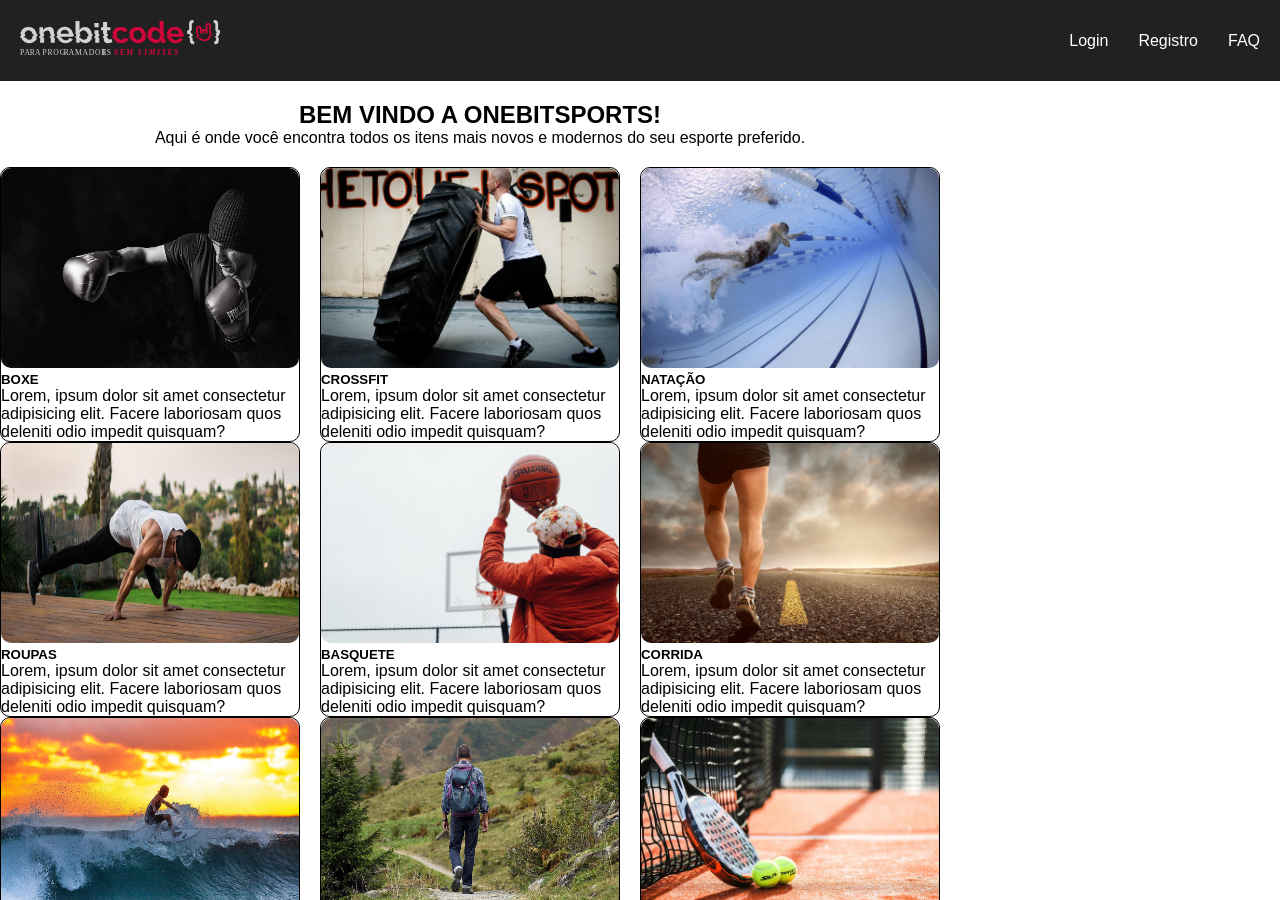
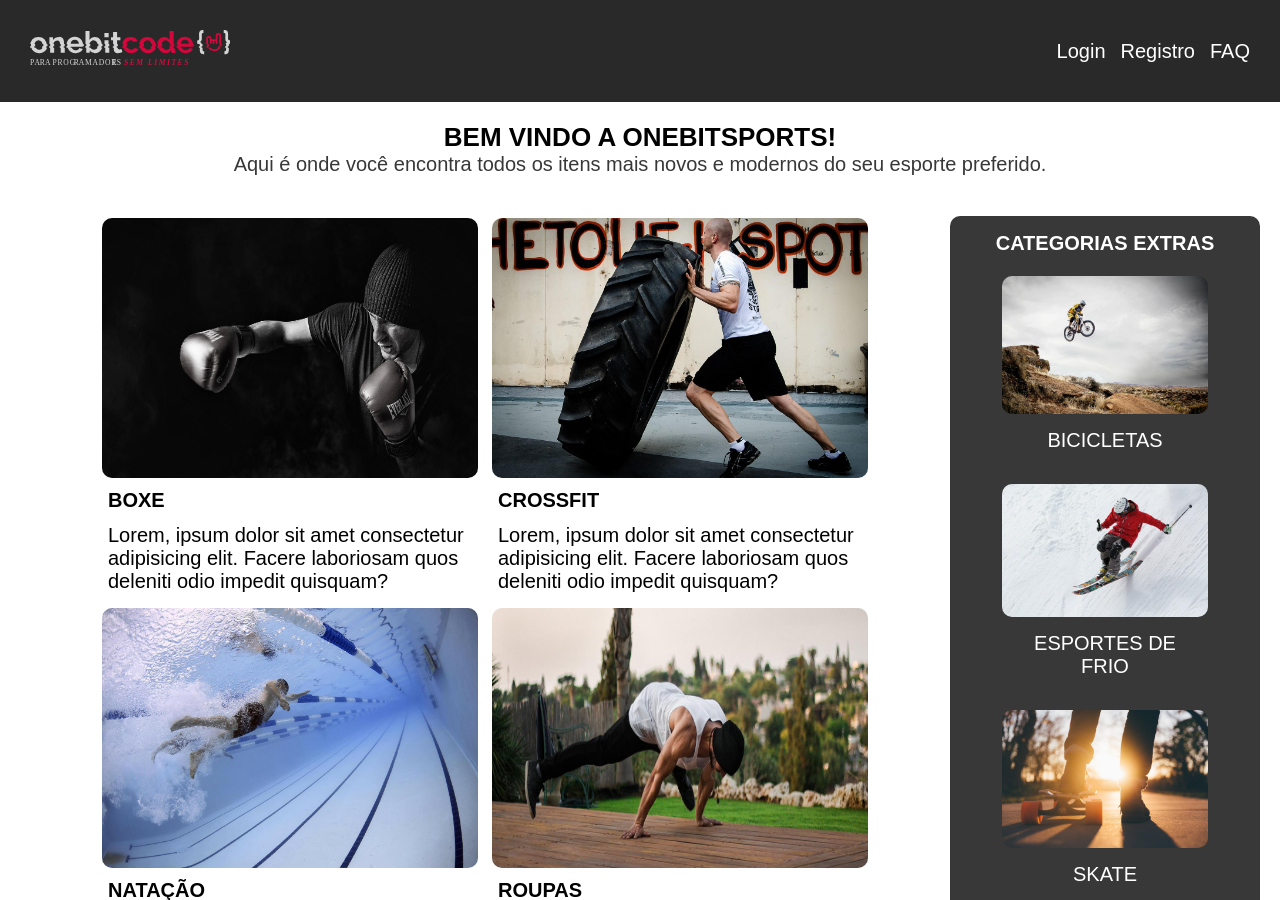
Before and after one commit to danielmaica/one-bit-code, a plain HTML site: page css_moderno/ex_final_flexbox_grid/index.html in a window 1280 px wide. Shown: the top 900 px of the page. Drawn offline with Linux system fonts and the light colour scheme.

Commit message:
projeto conclúido

```diff
--- a/css_moderno/ex_final_flexbox_grid/index.html
+++ b/css_moderno/ex_final_flexbox_grid/index.html
@@ -14,7 +14,7 @@
           <img
             src="./imagens/logo-onebitcode.svg"
             alt="logo One Bit Code"
-            class="logo-onebitcode"
+            class="logoOnebitcode"
           />
         </a>
         <nav>
@@ -23,119 +23,123 @@
           <a href="">FAQ</a>
         </nav>
       </header>
-      <section class="main-content">
+
+      <h1 class="sectionTitle" id="backToTop">BEM VINDO A ONEBITSPORTS!</h1>
+      <p class="sectionDescription">
+        Aqui é onde você encontra todos os itens mais novos e modernos do seu
+        esporte preferido.
+      </p>
+
+      <section class="mainContent">
         <div class="modalities">
-          <div class="description">
-            <h1>BEM VINDO A ONEBITSPORTS!</h1>
-            <p>
-              Aqui é onde você encontra todos os itens mais novos e modernos do
-              seu esporte preferido.
-            </p>
-          </div>
           <div class="modality boxe">
             <img src="./imagens/boxe.jpg" alt="boxe" />
-            <h5>BOXE</h5>
-            <p>
+            <h5 class="modalityTitle">BOXE</h5>
+            <p class="modalityDescription">
               Lorem, ipsum dolor sit amet consectetur adipisicing elit. Facere
               laboriosam quos deleniti odio impedit quisquam?
             </p>
           </div>
           <div class="modality crossfit">
             <img src="./imagens/crossfit.jpg" alt="crossfit" />
-            <h5>CROSSFIT</h5>
-            <p>
+            <h5 class="modalityTitle">CROSSFIT</h5>
+            <p class="modalityDescription">
               Lorem, ipsum dolor sit amet consectetur adipisicing elit. Facere
               laboriosam quos deleniti odio impedit quisquam?
             </p>
           </div>
           <div class="modality swimming">
             <img src="./imagens/natacao.jpg" alt="natação" />
-            <h5>NATAÇÃO</h5>
-            <p>
+            <h5 class="modalityTitle">NATAÇÃO</h5>
+            <p class="modalityDescription">
               Lorem, ipsum dolor sit amet consectetur adipisicing elit. Facere
               laboriosam quos deleniti odio impedit quisquam?
             </p>
           </div>
           <div class="modality clothes">
             <img src="./imagens/roupas.jpg" alt="roupas" />
-            <h5>ROUPAS</h5>
-            <p>
+            <h5 class="modalityTitle">ROUPAS</h5>
+            <p class="modalityDescription">
               Lorem, ipsum dolor sit amet consectetur adipisicing elit. Facere
               laboriosam quos deleniti odio impedit quisquam?
             </p>
           </div>
           <div class="modality basketball">
             <img src="./imagens/basquete.jpg" alt="basquete" />
-            <h5>BASQUETE</h5>
-            <p>
+            <h5 class="modalityTitle">BASQUETE</h5>
+            <p class="modalityDescription">
               Lorem, ipsum dolor sit amet consectetur adipisicing elit. Facere
               laboriosam quos deleniti odio impedit quisquam?
             </p>
           </div>
           <div class="modality running">
             <img src="./imagens/corrida.jpg" alt="corrida" />
-            <h5>CORRIDA</h5>
-            <p>
+            <h5 class="modalityTitle">CORRIDA</h5>
+            <p class="modalityDescription">
               Lorem, ipsum dolor sit amet consectetur adipisicing elit. Facere
               laboriosam quos deleniti odio impedit quisquam?
             </p>
           </div>
           <div class="modality surf">
             <img src="./imagens/surf.jpg" alt="surf" />
-            <h5>SURF</h5>
-            <p>
+            <h5 class="modalityTitle">SURF</h5>
+            <p class="modalityDescription">
               Lorem, ipsum dolor sit amet consectetur adipisicing elit. Facere
               laboriosam quos deleniti odio impedit quisquam?
             </p>
           </div>
           <div class="modality trail">
             <img src="./imagens/trilha.jpg" alt="trilha" />
-            <h5>TRILHA</h5>
-            <p>
+            <h5 class="modalityTitle">TRILHA</h5>
+            <p class="modalityDescription">
               Lorem, ipsum dolor sit amet consectetur adipisicing elit. Facere
               laboriosam quos deleniti odio impedit quisquam?
             </p>
           </div>
           <div class="modality tennis">
             <img src="./imagens/tenis.jpg" alt="tênis" />
-            <h5>TÊNIS</h5>
-            <p>
+            <h5 class="modalityTitle">TÊNIS</h5>
+            <p class="modalityDescription">
               Lorem, ipsum dolor sit amet consectetur adipisicing elit. Facere
               laboriosam quos deleniti odio impedit quisquam?
             </p>
           </div>
         </div>
+
+        <div class="extras">
+          <h1>CATEGORIAS EXTRAS</h1>
+          <div class="extraModality">
+            <img src="./imagens/bicicletas.jpg" alt="bicicletas" />
+            <p class="extraModalityTitle">BICICLETAS</p>
+          </div>
+          <div class="extraModality">
+            <img src="./imagens/esportesNaNeve.jpg" alt="esportes de frio" />
+            <p class="extraModalityTitle">ESPORTES DE FRIO</p>
+          </div>
+          <div class="extraModality">
+            <img src="./imagens/skate.jpg" alt="skate" />
+            <p class="extraModalityTitle">SKATE</p>
+          </div>
+          <div class="extraModality">
+            <img src="./imagens/futebolAmericano.jpg" alt="futebol americano" />
+            <p class="extraModalityTitle">FUTEBOL AMERICANO</p>
+          </div>
+          <div class="extraModality">
+            <img src="./imagens/yoga.jpg" alt="yoga" />
+            <p class="extraModalityTitle">YOGA</p>
+          </div>
+        </div>
       </section>
-      <aside class="categorias-extras">
-        <h1>CATEGORIAS EXTRAS</h1>
-        <div class="extra-modality">
-          <img src="./imagens/bicicletas.jpg" alt="bicicletas" />
-          <p>BICICLETAS</p>
-        </div>
-        <div class="extra-modality">
-          <img src="./imagens/esportesNaNeve.jpg" alt="esportes de frio" />
-          <p>ESPORTES DE FRIO</p>
-        </div>
-        <div class="extra-modality">
-          <img src="./imagens/skate.jpg" alt="skate" />
-          <p>SKATE</p>
-        </div>
-        <div class="extra-modality">
-          <img src="./imagens/futebolAmericano.jpg" alt="futebol americano" />
-          <p>FUTEBOL AMERICANO</p>
-        </div>
-        <div class="extra-modality">
-          <img src="./imagens/yoga.jpg" alt="yoga" />
-          <p>YOGA</p>
-        </div>
-      </aside>
+
       <footer class="footer">
-        <img
-          src="./imagens/logo-onebitcode.svg"
-          alt="logo One Bit Code"
-          class="logo-onebitcode"
-        />
-        <a href="">VOLTAR PARA O TOPO</a>
+        <a href="./index.html">
+          <img
+            src="./imagens/logo-onebitcode.svg"
+            alt="logo One Bit Code"
+            class="logoOnebitcode"
+          />
+        </a>
+        <a href="#backToTop">VOLTAR PARA O TOPO</a>
       </footer>
     </div>
   </body>
--- a/css_moderno/ex_final_flexbox_grid/style.css
+++ b/css_moderno/ex_final_flexbox_grid/style.css
@@ -3,27 +3,33 @@
   padding: 0;
   box-sizing: border-box;
   font-family: Arial, Helvetica, sans-serif;
+  font-size: 20px;
 }
 .container {
   min-height: 100vh;
   display: flex;
   flex-direction: column;
 }
-.logo-onebitcode {
+.logoOnebitcode {
   width: 200px;
   cursor: pointer;
 }
 .header {
-  background-color: #000000de;
+  background-color: #292929;
   color: white;
+  min-width: 100%;
+  min-height: 40px;
   display: flex;
   justify-content: space-between;
   align-items: center;
-  padding: 20px;
+  flex-wrap: wrap;
+  padding: 30px;
+  gap: 8px 15px;
 }
 nav {
   display: flex;
-  gap: 30px;
+  gap: 15px;
+  font-size: 16px;
 }
 a {
   text-decoration: none;
@@ -33,52 +39,142 @@ a {
 a:hover {
   color: #ff0044;
 }
-.main-content {
+.sectionTitle {
+  font-family: Arial, Helvetica, sans-serif;
+  text-align: center;
+  width: 100%;
+  font-size: 26px;
+  padding-top: 20px;
+}
+.sectionDescription {
+  color: #383838;
+  text-align: center;
+  padding-bottom: 20px;
+}
+.mainContent {
+  display: grid;
+  grid-template-columns: 3fr 1fr;
+  grid-template-areas: "modalities extras";
+  padding: 20px;
   flex: 1 0 auto;
-  display: grid;
-  grid-template-columns: repeat(4, 1fr);
-  grid-template-areas: "modalities modalities modalities extras";
+}
+.modalities .modality img {
+  width: 100%;
+  height: 260px;
+  border-radius: 10px;
+}
+.extraModality img {
+  width: 100%;
+  border-radius: 10px;
 }
 .modalities {
   grid-area: modalities;
-  display: grid;
-  grid-template-columns: repeat(3, 1fr);
-  grid-template-areas:
-    "description description description"
-    "boxe crossfit swimming"
-    "clothes basketball running"
-    "surf trail tennis";
+  display: flex;
+  flex-wrap: wrap;
+  justify-content: center;
+  gap: 10px;
 }
 .modality {
+  width: 380px;
+  height: 380px;
+  border: 2px solid transparent;
   border-radius: 10px;
-  border: 1px solid black;
-  width: 300px;
+  transition: 0.4s;
+  cursor: pointer;
 }
-.modalities .modality img {
-  width: 100%;
-  height: 200px;
+.modality:hover {
+  border: 2px solid black;
+}
+.modalityTitle {
+  padding: 6px;
+}
+.modalityDescription {
+  padding: 6px;
+}
+.extras {
+  grid-area: extras;
+  background-color: #383838;
+  color: white;
+  padding: 16px;
+  display: flex;
+  flex-direction: column;
+  align-items: center;
+  min-width: 300px;
   border-radius: 10px;
+  gap: 20px;
 }
-.description {
-  grid-area: description;
+.extraModality {
+  width: 75%;
+  border-radius: 10px;
+  border: 1px solid transparent;
+  transition: 0.4s;
+  cursor: pointer;
+}
+.extraModality:hover {
+  border-color: gainsboro;
+}
+.extraModalityTitle {
+  font-family: Arial, Helvetica, sans-serif;
   text-align: center;
-  padding: 20px;
-}
-.boxe {
-  grid-area: boxe;
-}
-.crosffit {
-  grid-area: crossfit;
-}
-.categorias-extras {
-  grid-area: extras;
-  display: grid;
+  padding: 10px;
 }
 .footer {
-  background-color: #000000de;
+  width: 100%;
+  background-color: #292929;
   color: white;
   display: flex;
+  flex-wrap: wrap;
   justify-content: space-between;
   align-items: center;
-  padding: 20px;
+  padding: 30px;
+  gap: 13px;
 }
+@media (max-width: 750px) {
+  .mainContent {
+    grid-template-columns: 1fr;
+    grid-template-areas:
+      "modalities"
+      "extras";
+  }
+}
+@media (min-width: 2100px) {
+  .modality {
+    width: 480px;
+    height: 480px;
+  }
+}
+@media (max-width: 470px) {
+  .header {
+    justify-content: center;
+  }
+  .footer {
+    justify-content: center;
+  }
+}
+@media (max-width: 425px) {
+  .modalities {
+    margin-bottom: 10px;
+  }
+  .modality {
+    width: auto;
+  }
+  .modalities .modality img {
+    height: 200px;
+  }
+  .extras {
+    min-width: auto;
+  }
+}
+@media (max-width: 320px) {
+  .mainContent {
+    display: flex;
+    flex-direction: column;
+    align-items: center;
+  }
+  .modality {
+    width: 250px;
+  }
+  .modalities .modality img {
+    height: 200px;
+  }
+}
```
